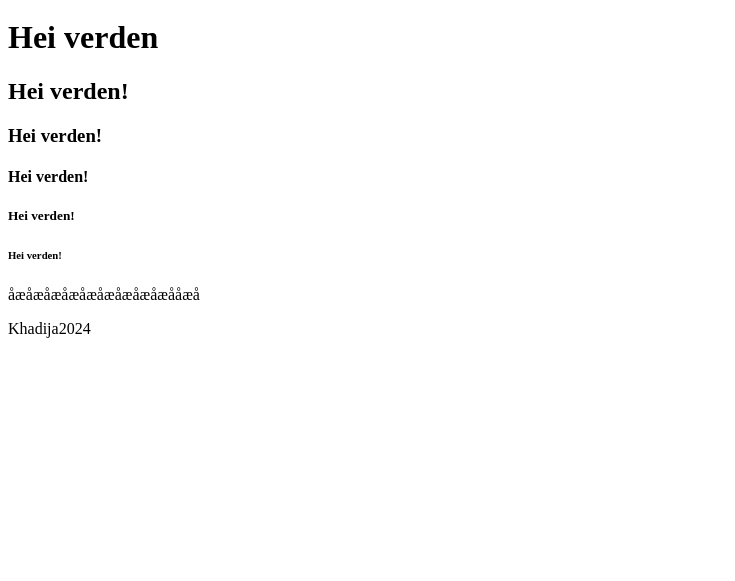
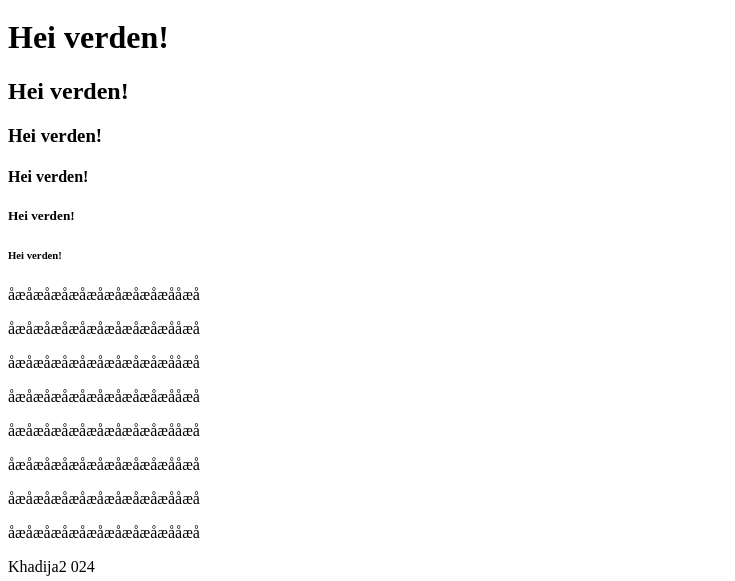
Before and after one commit to khadijaabukar/Webutvikling-2024khadija, a plain HTML site: page Forelesning 2708/index.html in a window 1280 px wide. Shown: the part 314-895 px from the top of the page, without its empty margins (0-735 px from the left). Before the commit the page ends 800 px from the top, so only its background shows below. Drawn offline with Linux system fonts and the light colour scheme.

Commit message:
Lagt til koder fra forelesningen den 2708

```diff
--- a/Forelesning 2708/index.html
+++ b/Forelesning 2708/index.html
@@ -7,15 +7,23 @@
 </head>
 <body>
     <img src="https://pixabay.com/no/photos/modell-kvinne-hud-h%C3%A5r-sminke-mote-8881740/" alt="Vakker jente">
-    image by <a href="Bildet er tatt av <a href="https://pixabay.com/no/users/krazikofi-32230991/?utm_source=link-attribution&utm_medium=referral&utm_campaign=image&utm_content=8881740">Daniel Osei-Akoto</a> fra <a href="https://pixabay.com/no//?utm_source=link-attribution&utm_medium=referral&utm_campaign=image&utm_content=8881740">Pixabay</a>"
-   <h1>Hei verden</h1>
+    image by <a href="https://pixabay.com/no/users/krazikofi-32230991/?utm_source=link-attribution&utm_medium=referral&utm_campaign=image&utm_content=8881740">Daniel Osei-Akoto</a> fra <a href="https://pixabay.com/no//?utm_source=link-attribution&utm_medium=referral&utm_campaign=image&utm_content=8881740">Pixabay</a>
+   <h1>Hei verden!</h1>
    <h2>Hei verden!</h2>
    <h3>Hei verden!</h3>
    <h4>Hei verden!</h4>
    <h5>Hei verden!</h5>
    <h6>Hei verden!</h6>
    <p>åæåæåæåæåæåæåæåæåæååæå</p>
-   <footer>Khadija2024</footer>
+   <p>åæåæåæåæåæåæåæåæåæååæå</p>
+   <p>åæåæåæåæåæåæåæåæåæååæå</p>
+   <p>åæåæåæåæåæåæåæåæåæååæå</p>
+   <p>åæåæåæåæåæåæåæåæåæååæå</p>
+   <p>åæåæåæåæåæåæåæåæåæååæå</p>
+   <p>åæåæåæåæåæåæåæåæåæååæå</p>
+   <p>åæåæåæåæåæåæåæåæåæååæå</p>
+
+   <footer>Khadija2 024</footer>
 </body>
 
  </html>
```
